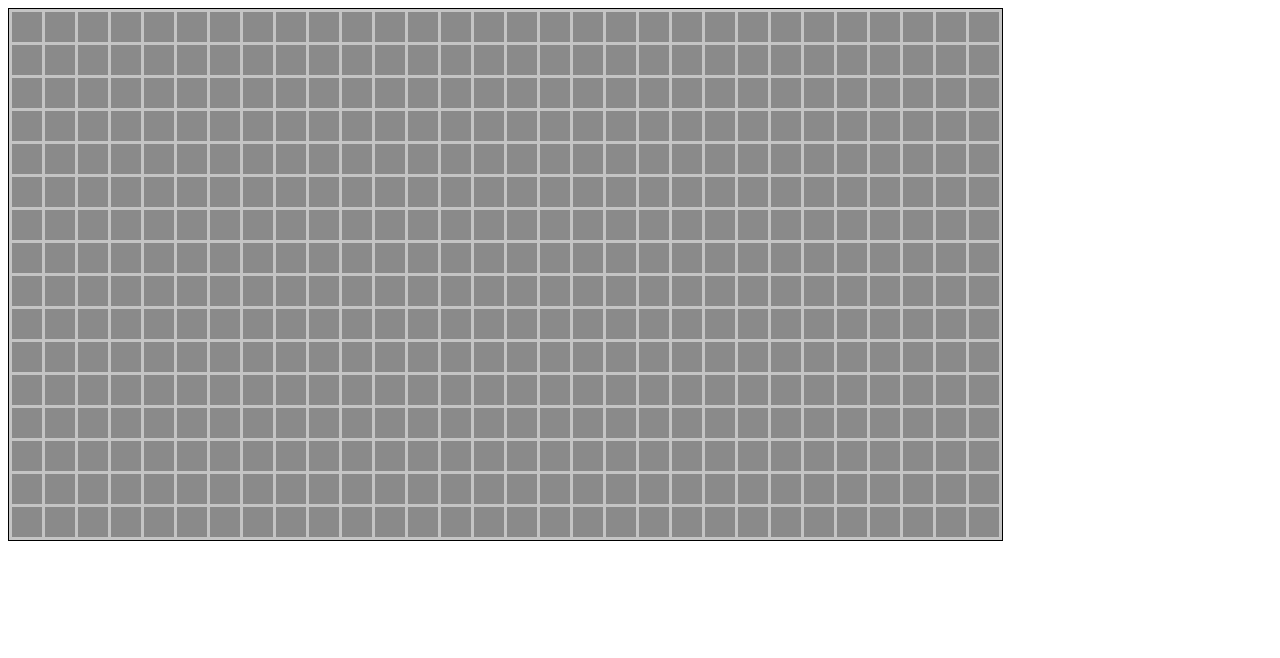
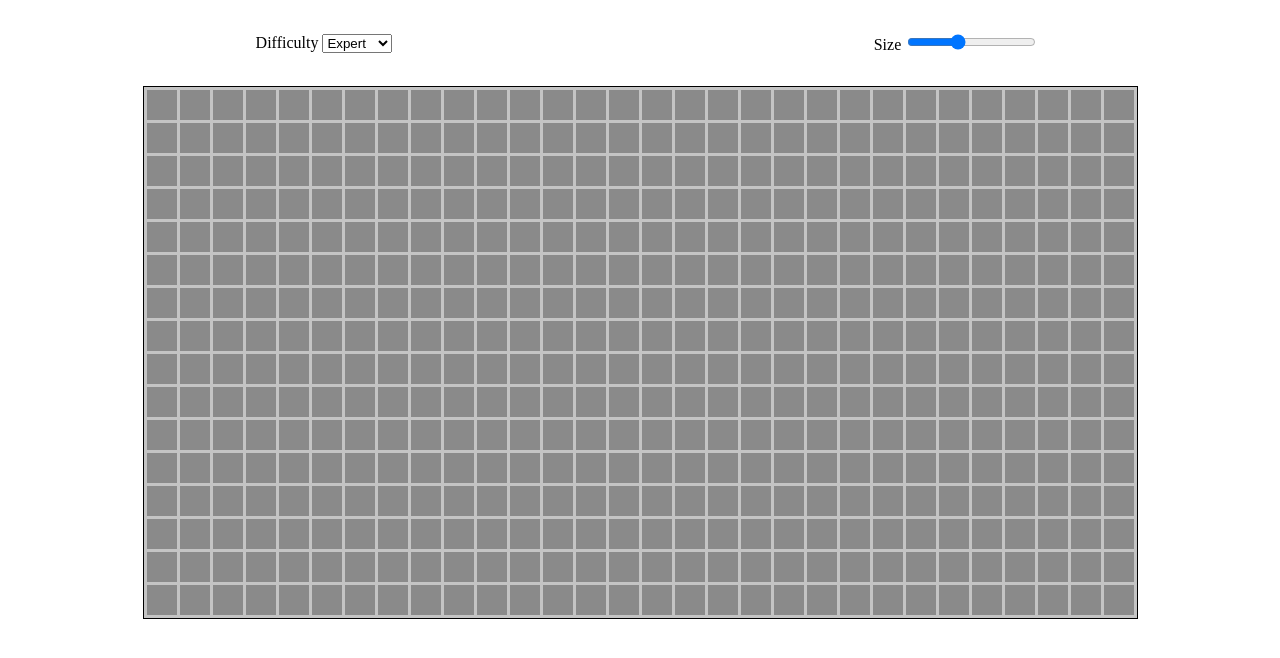
Before and after one commit to paulwiskow/minesweeper-clone, a plain HTML site: page index.html in a window 1280 px wide. Drawn offline with Linux system fonts and the light colour scheme.

Commit message:
Can now change difficulty and scale the board.

```diff
--- a/index.html
+++ b/index.html
@@ -7,6 +7,24 @@
     <link rel="stylesheet" href="style/index.css">
 </head>
 <body>
+    <div class="options-container">
+        <div class="difficulty-container">
+            <label for="difficulty">Difficulty</label>
+            <select name="difficulty" id="difficulty">
+                <option value="easy">Easy</option>
+                <option value="medium">Medium</option>
+                <option value="expert" selected="true">Expert</option>
+            </select>
+        </div>
+        <div class="slider-container">
+            <label for="slider">Size</label>
+            <input name="slider" type="range" min="40" max="200" value="100" id="slider">
+        </div>
+
+    </div>
+    <div class="board-info-container">
+
+    </div>
     <canvas id="canvas" oncontextmenu="return false"></canvas>
     <script src="src/game.js"></script>
     <script src="src/queue.js"></script>
--- a/src/game.js
+++ b/src/game.js
@@ -1,5 +1,4 @@
 // Beginner, medium, expert, and custom boards -> start with 3 base difficulties
-// Just make a grid
 const EASY_X = 9;
 const EASY_Y = 9;
 const EASY_MINE_COUNT = 10;
@@ -11,12 +10,14 @@ const EXPERT_Y = 16;
 const EXPERT_MINE_COUNT = 99;
 
 // can add variable board size later, right now just use constants
-const TILE_SIZE = 30;
-const BORDER_SIZE = 3;
+let TILE_SIZE = 30;
+let BORDER_SIZE = 3;
 
 const canvas = document.getElementById("canvas");
 const ctx = canvas.getContext("2d");
 let background_color = "#d4d4d4";
+let tile_color = "#c4c4c4";
+let border_color = "#8a8a8a";
 let first_click = true;
 // Text coordinates are based on bottom left corner
 
@@ -24,34 +25,75 @@ let map = [];  // 0 means empty, -1 is mine, >0 is the number on it
 let tracker = [];  // tracks what is opened (1) and what is not (0) and if a flag is there (2)
 let flag_count = 0;
 
+let difficultyList = document.getElementById("difficulty");
+let diff_x = EXPERT_X;
+let diff_y = EXPERT_Y;
+let diff_mine_count = EXPERT_MINE_COUNT;
+
+let size_slider = document.getElementById("slider");
+let scaleRatio = 1;
+
+difficultyList.onchange = function() {
+    let selectedDifficulty = difficultyList.value;
+    if (selectedDifficulty === "expert") {
+        diff_x = EXPERT_X;
+        diff_y = EXPERT_Y;
+        diff_mine_count = EXPERT_MINE_COUNT;
+    } else if (selectedDifficulty === "medium") {
+        diff_x = MEDIUM_X;
+        diff_y = MEDIUM_Y;
+        diff_mine_count = MEDIUM_MINE_COUNT;
+    } else if (selectedDifficulty === "easy") {
+        diff_x = EASY_X;
+        diff_y = EASY_Y;
+        diff_mine_count = EASY_MINE_COUNT;
+    }
+
+    drawInitialBoard();
+}
+
+size_slider.oninput = function() {
+    scaleRatio = Number(this.value) / 100;
+    TILE_SIZE = Math.floor(30 * scaleRatio);
+    BORDER_SIZE = Math.floor(3 * scaleRatio);
+
+    drawInitialBoard();
+}
+
 // Drawing expert board initially, expert will probably be default difficulty
-function drawInitialBoard(x, y, tile_color, border_color) {
-    canvas.width = (TILE_SIZE * x) + ((x + 1) * BORDER_SIZE);
-    canvas.height = (TILE_SIZE * y) + ((y + 1) * BORDER_SIZE);
+function drawInitialBoard() {
+    first_click = true;
+    map = [];
+    tracker = [];
+    flag_count = 0;
+    // Need to put this all in a reset function
+
+    canvas.width = (TILE_SIZE * diff_x) + ((diff_x + 1) * BORDER_SIZE);
+    canvas.height = (TILE_SIZE * diff_y) + ((diff_y + 1) * BORDER_SIZE);
     ctx.fillStyle = tile_color;
-    for(let i = 0; i < y + 1; i++) {
+    for(let i = 0; i < diff_y + 1; i++) {
         ctx.fillRect(0, (BORDER_SIZE + TILE_SIZE) * i, canvas.width, BORDER_SIZE);
     }
-    for(let i = 0; i < x + 1; i++) {
+    for(let i = 0; i < diff_x + 1; i++) {
         ctx.fillRect((BORDER_SIZE + TILE_SIZE) * i, 0, BORDER_SIZE, canvas.height);
     }
 
     ctx.fillStyle = border_color;
-    for(let i = 0; i < y; i++) {
-        for(let j = 0; j < x; j++) {
+    for(let i = 0; i < diff_y; i++) {
+        for(let j = 0; j < diff_x; j++) {
             ctx.fillRect((BORDER_SIZE + BORDER_SIZE * j) + (TILE_SIZE * j), (BORDER_SIZE + BORDER_SIZE * i) + (TILE_SIZE * i), TILE_SIZE, TILE_SIZE);
         }
     }
 
-    initializeMap(x, y);
+    initializeMap();
 }
 
-function generateMap(origin_x, origin_y, minecount, boardx, boardy) {
+function generateMap(origin_x, origin_y) {
     let i = 0;
 
-    while (i < minecount) {
-        const randx = Math.floor(Math.random() * boardx);
-        const randy = Math.floor(Math.random() * boardy);
+    while (i < diff_mine_count) {
+        const randx = Math.floor(Math.random() * diff_x);
+        const randy = Math.floor(Math.random() * diff_y);
 
         if (randx === origin_x + 1 || randx === origin_x - 1 || randy === origin_y + 1 || randy === origin_y - 1 || (randx === origin_x && randy === origin_y)) {
             continue;
@@ -62,8 +104,8 @@ function generateMap(origin_x, origin_y, minecount, boardx, boardy) {
     }
 
     // Map out all the numbers
-    for(let y = 0; y < boardy; y++) {
-        for(let x = 0; x < boardx; x++) {
+    for(let y = 0; y < diff_y; y++) {
+        for(let x = 0; x < diff_x; x++) {
             if (map[y][x] === -1) continue;
             let mine_count = 0;
             for(let l = -1; l < 2; l++) {
@@ -81,17 +123,15 @@ function generateMap(origin_x, origin_y, minecount, boardx, boardy) {
     }
 }
 
-function initializeMap(x, y) {
-    for(let i = 0; i < y; i++) {
+function initializeMap() {
+    for(let i = 0; i < diff_y; i++) {
         let temp = [];
-        for(let j = 0; j < x; j++) {
+        for(let j = 0; j < diff_x; j++) {
             temp.push(0);
         }
         map.push(temp);
         tracker.push(JSON.parse(JSON.stringify(temp)));
     }
-
-    console.log(map);
 }
 
 function clickBox(event) {
@@ -101,22 +141,25 @@ function clickBox(event) {
     ctx.fillStyle = background_color;
 
     if(tracker[box_location.y][box_location.x] === 2 || tracker[box_location.y][box_location.x] === 1) {
+        // console.log("hit flag or open square");
+        // console.log(map);
+        // console.log(tracker);
         return;
     } else if(first_click) {
+        // console.log("first click");
         first_click = false;
-        generateMap(box_location.x, box_location.y, EXPERT_MINE_COUNT, EXPERT_X, EXPERT_Y);
+        generateMap(box_location.x, box_location.y);
         openConnectedNothingBoxes(x, y);
     } else if(map[box_location.y][box_location.x] === -1) {
+        // console.log("hit mine");
         // game over, reveal all mines
     } else if(map[box_location.y][box_location.x] > 0 && tracker[box_location.y][box_location.x] !== 1) {
-        // console.log("click number", box_location.x, box_location.y);
-        // console.log(JSON.parse(JSON.stringify(tracker)));
+        // console.log("hit number");
         ctx.fillRect(x, y, TILE_SIZE, TILE_SIZE);
         addNumber(box_location.x, box_location.y, x, y);
         tracker[box_location.y][box_location.x] = 1;
     } else {
-        // console.log("click open", box_location.x, box_location.y);
-        // console.log(JSON.parse(JSON.stringify(tracker)));
+        // console.log("hit open square");
         openConnectedNothingBoxes(x, y);
     }
 }
@@ -165,13 +208,14 @@ function openConnectedNothingBoxes(x, y) {
 }
 
 function addNumber(map_x, map_y, board_x, board_y) {
-    ctx.font = "20pt ＭＳ Ｐゴシック";
+    ctx.font = `${20 * scaleRatio}pt ＭＳ Ｐゴシック`;
     ctx.textAlign = "center";
 
     const mine_count = map[map_y][map_x];
     ctx.fillStyle = returnNumColor(mine_count);
     if (mine_count > 0) {
-        ctx.fillText(`${mine_count}`, board_x + TILE_SIZE / 2, board_y + (TILE_SIZE - 5));
+
+        ctx.fillText(`${mine_count}`, board_x + TILE_SIZE / 2, board_y + (TILE_SIZE - (5 * scaleRatio)));
     }
 }
 
@@ -204,7 +248,6 @@ function toggleFlag(e) {
     const map_y = map_coords.y;
     const board_x = (BORDER_SIZE + BORDER_SIZE * map_x) + (TILE_SIZE * map_x);
     const board_y = (BORDER_SIZE + BORDER_SIZE * map_y) + (TILE_SIZE * map_y);
-    // console.log(tracker);
 
     if(tracker[map_y][map_x] === 0) {  // add flag
         const flag = new Image();
@@ -239,7 +282,7 @@ function findBoxFromMouseLocation(e) {
     };
 }
 
-window.addEventListener("load", drawInitialBoard(EXPERT_X, EXPERT_Y, "#c4c4c4", "#8a8a8a"));
+window.addEventListener("load", drawInitialBoard);
 canvas.addEventListener('mousedown', function(evt) {
     if(evt.button == 0) {
         // left click
--- a/style/index.css
+++ b/style/index.css
@@ -1,3 +1,15 @@
+.options-container {
+    display: grid;
+    grid-template-columns: 1fr 1fr;
+    grid-template-rows: 1fr;
+    place-items: center;
+    margin-bottom: 2em;
+    margin-top: 2em;
+}
+
 #canvas {
+    display: block;
+    margin: auto;
+    padding: 0;
     border: 1px solid black;
 }
```
